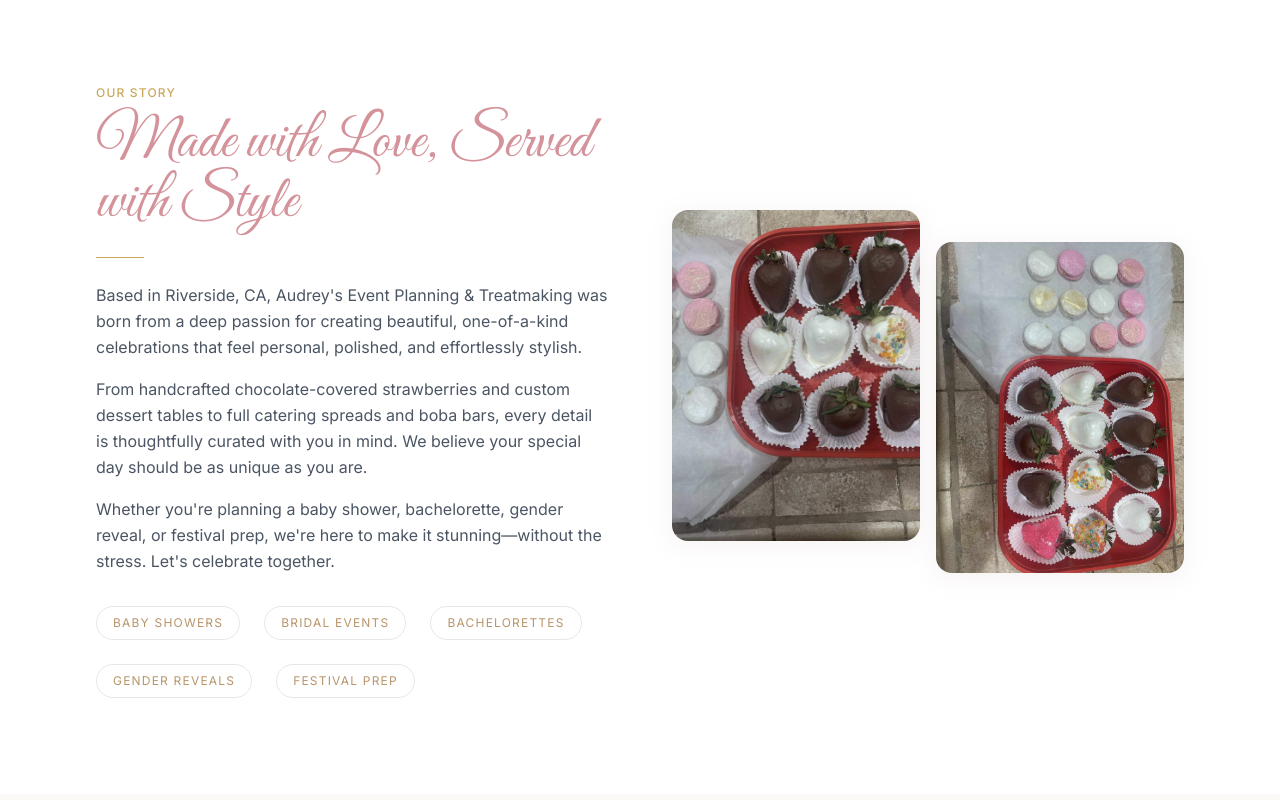
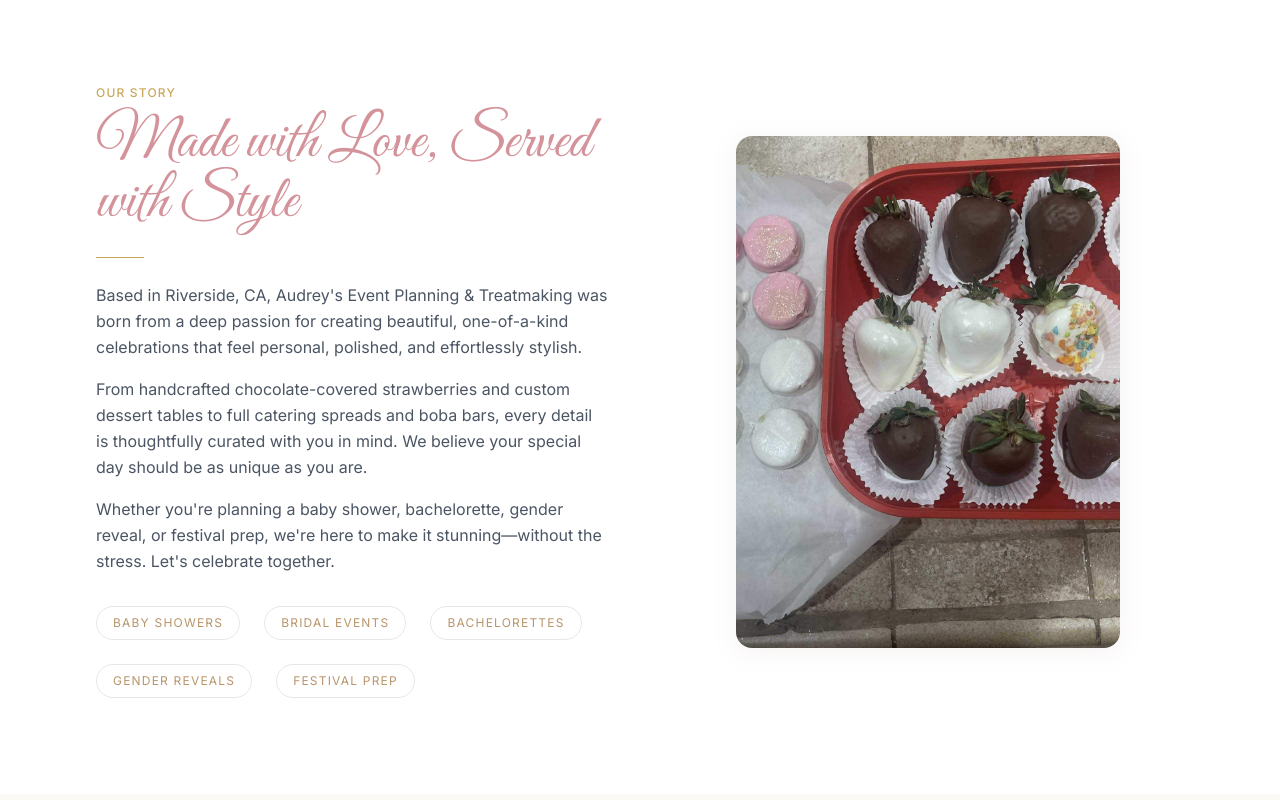
Before and after one commit to DoubleB00/Audrey-EventPlanning, a React (Vite) app: page / in a window 1280 px wide. Shown: the part 2080-2880 px from the top of the page. Built offline with nearby package versions, Linux system fonts and the light colour scheme.

Commit message:
Updated About.tsx

```diff
--- a/src/components/About.tsx
+++ b/src/components/About.tsx
@@ -29,12 +29,9 @@ export default function About() {
             </div>
           </div>
 
-          <div className="order-1 md:order-2 grid grid-cols-2 gap-4">
-            <div className="rounded-2xl overflow-hidden shadow-elegant aspect-[3/4]">
+          <div className="order-1 md:order-2 flex justify-center">
+            <div className="rounded-2xl overflow-hidden shadow-elegant aspect-[3/4] w-full max-w-sm">
               <img src="/att.cBfMgj5SVP1jAJcM7Xga2QkuY41GbAdedXD8db9MIuA.JPG" alt="Chocolate covered strawberries and dipped Oreos" className="w-full h-full object-cover" loading="lazy" />
-            </div>
-            <div className="rounded-2xl overflow-hidden shadow-elegant aspect-[3/4] mt-8">
-              <img src="/att.sqF4CA0doMjwunUsIZiLo8VDhbP8yK9mPaT8i30o3-c.JPG" alt="Assorted chocolate treats and strawberry boxes" className="w-full h-full object-cover" loading="lazy" />
             </div>
           </div>
         </div>
--- a/src/components/BookingForm.tsx
+++ b/src/components/BookingForm.tsx
@@ -33,7 +33,6 @@ const MAIN_SERVICES = [
 const ADD_ONS = [
   'Extra service hour',
   'Late night food',
-  'Staff uniforms',
   'Premium plates',
   'Custom signage',
   'Favor packaging',
```
